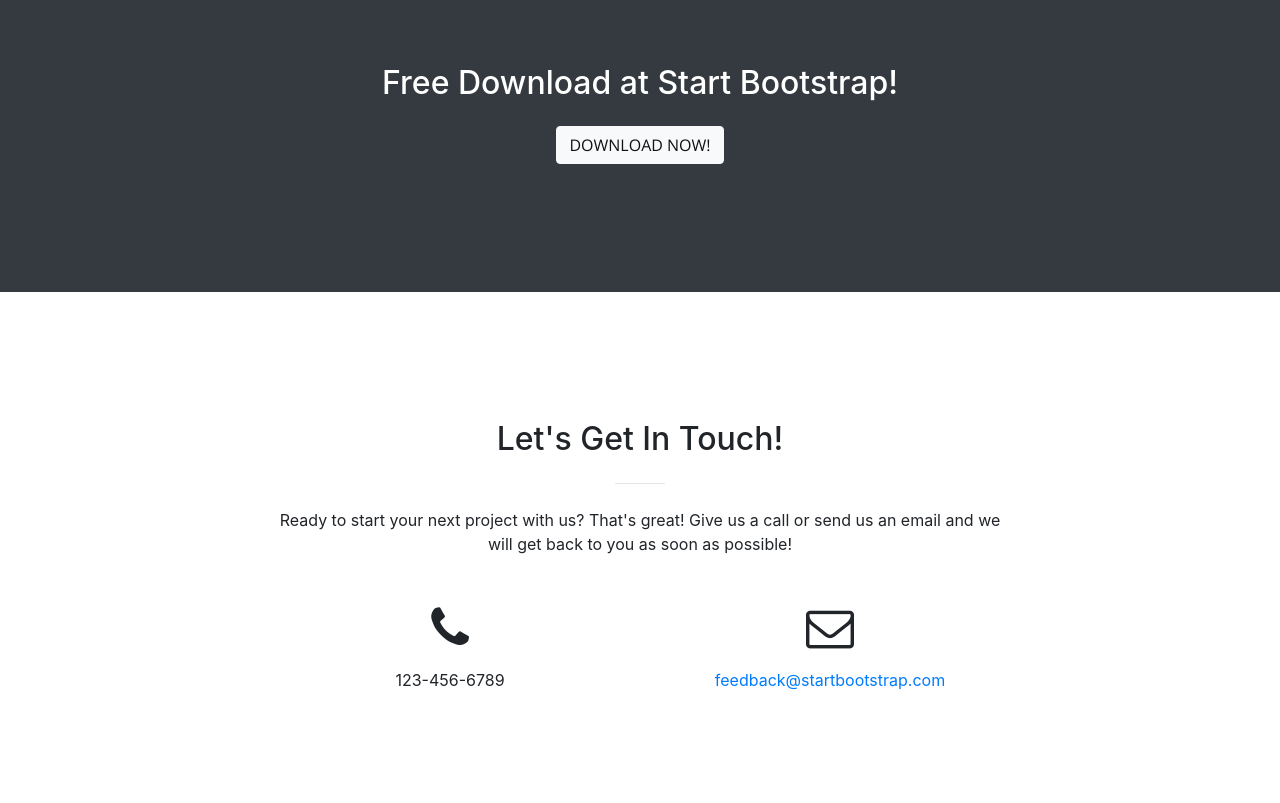
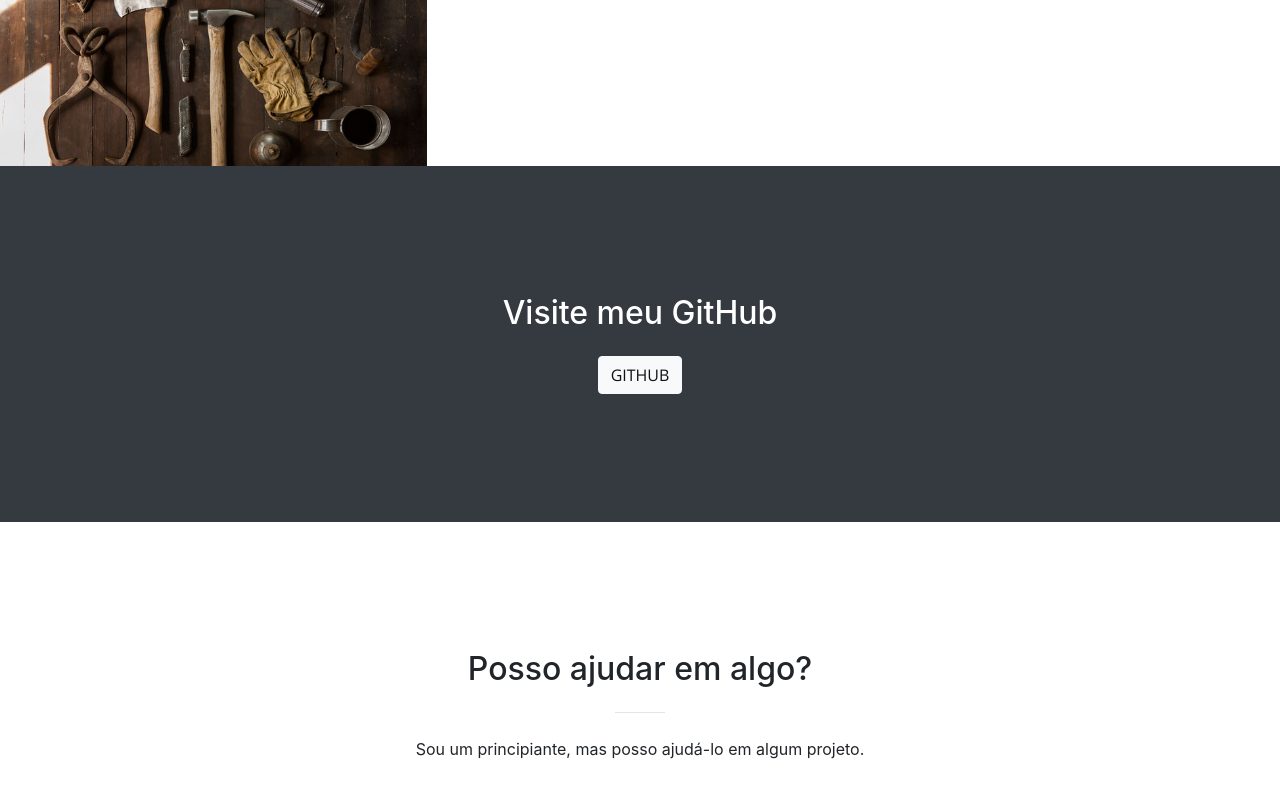
Before and after one commit to jeffersonbehling/jeffersonbehling.github.io, a website with bundled scripts: page index.html in a window 1280 px wide. Shown: the part 2370-3173 px from the top of the page. Built offline with nearby package versions, Linux system fonts and the light colour scheme.

Commit message:
Update index.html

```diff
--- a/index.html
+++ b/index.html
@@ -130,7 +130,7 @@
     <section class="p-0" id="portfolio">
       <div class="container-fluid p-0">
         <div class="row no-gutters popup-gallery">
-          <div class="col-lg-4 col-sm-6">
+       /* <div class="col-lg-4 col-sm-6">
             <a class="portfolio-box" href="img/portfolio/fullsize/1.jpg">
               <img class="img-fluid" src="img/portfolio/thumbnails/1.jpg" alt="">
               <div class="portfolio-box-caption">
@@ -219,15 +219,15 @@
                 </div>
               </div>
             </a>
-          </div>
+          </div> */
         </div>
       </div>
     </section>
 
     <section class="bg-dark text-white">
       <div class="container text-center">
-        <h2 class="mb-4">Free Download at Start Bootstrap!</h2>
-        <a class="btn btn-light btn-xl sr-button" href="http://startbootstrap.com/template-overviews/creative/">Download Now!</a>
+        <h2 class="mb-4">Visite meu GitHub</h2>
+        <a class="btn btn-light btn-xl sr-button" href="http://github.com/jeffersonbehling">GitHub</a>
       </div>
     </section>
 
@@ -235,20 +235,20 @@
       <div class="container">
         <div class="row">
           <div class="col-lg-8 mx-auto text-center">
-            <h2 class="section-heading">Let's Get In Touch!</h2>
+            <h2 class="section-heading">Posso ajudar em algo?</h2>
             <hr class="my-4">
-            <p class="mb-5">Ready to start your next project with us? That's great! Give us a call or send us an email and we will get back to you as soon as possible!</p>
+            <p class="mb-5">Sou um principiante, mas posso ajudá-lo em algum projeto.</p>
           </div>
         </div>
         <div class="row">
           <div class="col-lg-4 ml-auto text-center">
-            <i class="fa fa-phone fa-3x mb-3 sr-contact"></i>
-            <p>123-456-6789</p>
+            <i class="fa fa-facebook-square fa-3x mb-3 sr-contact"></i>
+            <a href="https://www.fb.com/jefferson.behling">Jefferson Vantuir</a>
           </div>
           <div class="col-lg-4 mr-auto text-center">
             <i class="fa fa-envelope-o fa-3x mb-3 sr-contact"></i>
             <p>
-              <a href="mailto:your-email@your-domain.com">feedback@startbootstrap.com</a>
+              <a href="mailto:jefferson.behling@gmail.com">jefferson.behling@gmail.com</a>
             </p>
           </div>
         </div>
```
